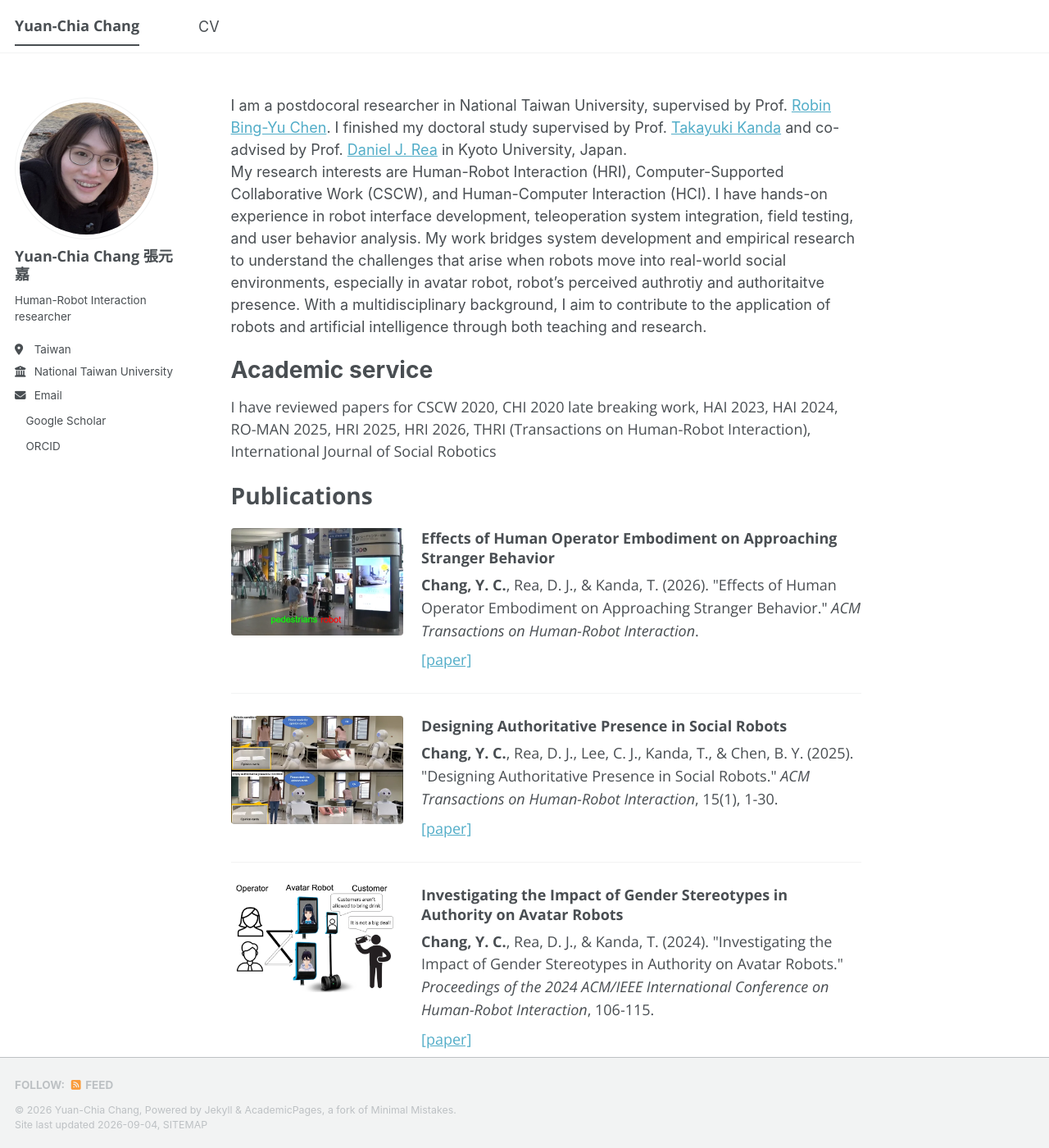
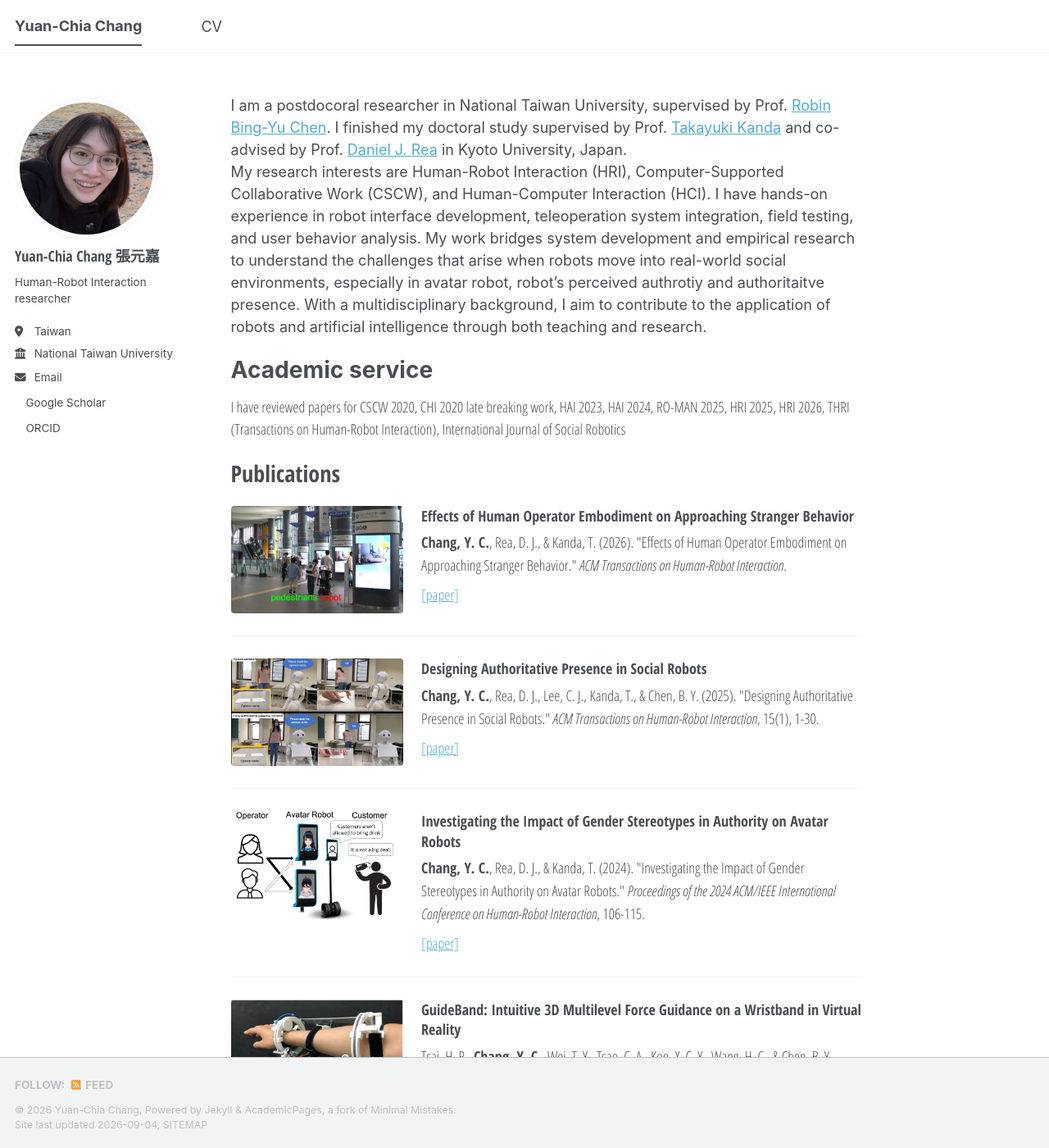
Before and after one commit to changyuanchia/changyuanchia.github.io, a Jekyll site: the page built from _pages/about.md, in a window 1280 px wide and 1400 px high. Shown: the whole window at 82% size. Built offline with Jekyll 4.4.1, drawn with Linux system fonts in a browser that asks for light colours; a style sheet for code colours, icons or effects is not loaded.

Commit message:
Apply Open Sans Condensed to selected content

```diff
--- a/_config.yml
+++ b/_config.yml
@@ -25,6 +25,8 @@ author:
   # Biographic information
   avatar           : "profile.webp"
   name             : "Yuan-Chia Chang 張元嘉"
+  name_english     : "Yuan-Chia Chang"
+  name_native      : "張元嘉"
   pronouns         : # example: "she/her"
   bio              : "Human-Robot Interaction researcher"
   location         : "Taiwan"
--- a/_includes/author-profile.html
+++ b/_includes/author-profile.html
@@ -17,7 +17,9 @@
   {% endif %}
 
   <div class="author__content">
-    <h3 class="author__name">{{ author.name }}</h3>
+    <h3 class="author__name">
+      {% if author.name_english %}<span class="author__name-english">{{ author.name_english }}</span>{% else %}{{ author.name }}{% endif %}{% if author.name_native %} <span class="author__name-native">{{ author.name_native }}</span>{% endif %}
+    </h3>
     {% if author.pronouns %}<p class="author__pronouns">{{ author.pronouns }}</p>{% endif %}
     {% if author.bio %}<p class="author__bio">{{ author.bio }}</p>{% endif %}
   </div>
--- a/_includes/head/custom.html
+++ b/_includes/head/custom.html
@@ -14,14 +14,13 @@
   }
 </style>
 
-<!-- Open Sans for the Academic Service and Publications sections. -->
+<!-- Open Sans Condensed for selected academic content. -->
 <link rel="preconnect" href="https://fonts.googleapis.com">
 <link rel="preconnect" href="https://fonts.gstatic.com" crossorigin>
-<link href="https://fonts.googleapis.com/css2?family=Open+Sans:ital,wght@0,400;0,600;0,700;1,400&display=swap" rel="stylesheet">
+<link href="https://fonts.googleapis.com/css2?family=Open+Sans+Condensed:ital,wght@0,300;0,700;1,300&display=swap" rel="stylesheet">
 <style>
-  .masthead__menu-item--lg a,
-  .sidebar .author__name {
-    font-family: "Open Sans", sans-serif;
+  .sidebar .author__name-english {
+    font-family: "Open Sans Condensed", sans-serif;
   }
 </style>
 
--- a/_pages/about.md
+++ b/_pages/about.md
@@ -23,14 +23,14 @@ With a multidisciplinary background, I aim to contribute to the application of r
 
 <style>
   .publication-list {
-    font-family: "Open Sans", sans-serif;
+    font-family: "Open Sans Condensed", sans-serif;
     display: grid;
     gap: 1.5rem;
     margin: 1.25rem 0 0;
   }
 
   .open-sans-section {
-    font-family: "Open Sans", sans-serif;
+    font-family: "Open Sans Condensed", sans-serif;
   }
 
   .publication-item {
```
